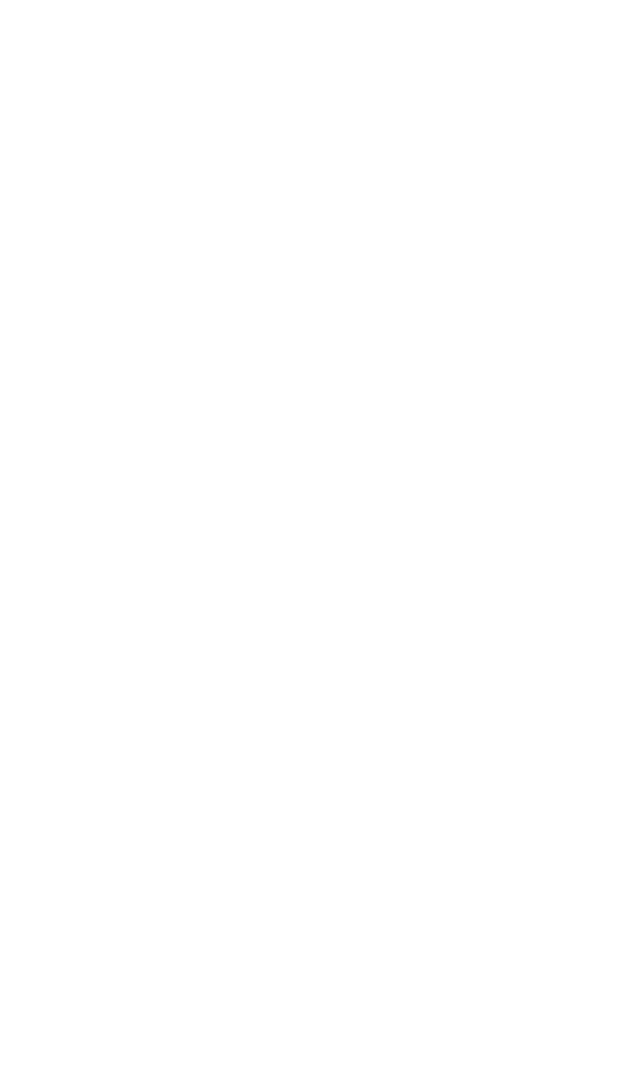
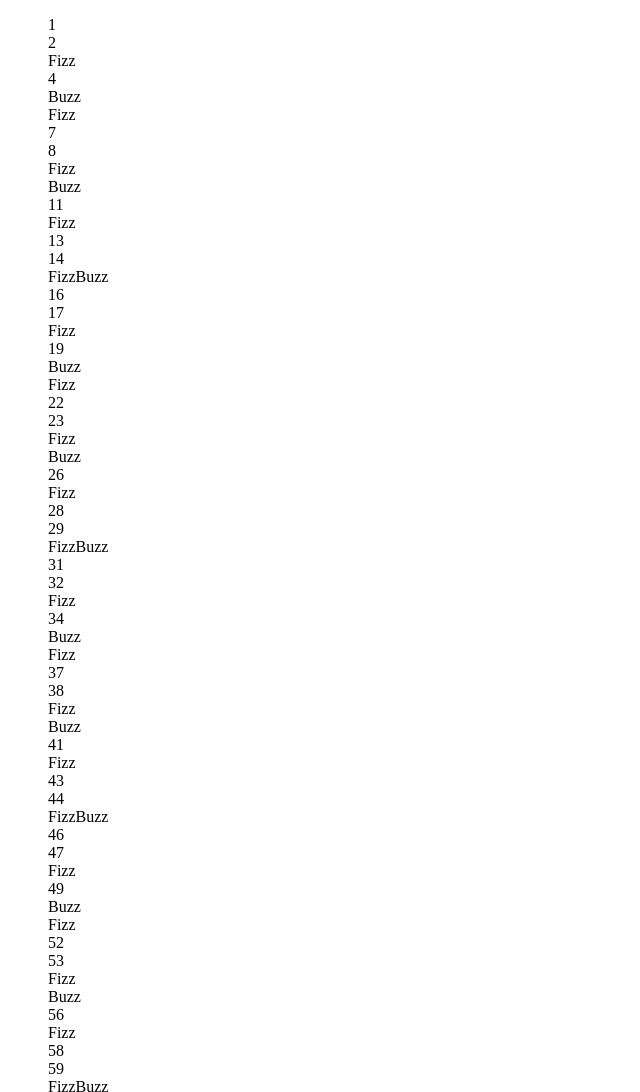
Before and after one commit to vito-g/-js-fizzbuzz, a plain HTML site: page bonus/index-bonus.html in a window 1280 px wide. Shown: the top 1092 px of the page, without its empty margins (0-640 px from the left). Before the commit the page ends 800 px from the top, so only its background shows below. Drawn offline with Linux system fonts and the light colour scheme.

Commit message:
BONUS COMPLETATO: Stampa Array in  una Lista  in HTML

```diff
--- /dev/null
+++ b/bonus/css/style-bonus.css
@@ -0,0 +1,4 @@
+ul li {
+  /* display: inline-block; */
+  list-style: none;
+}
--- a/bonus/index-bonus.html
+++ b/bonus/index-bonus.html
@@ -2,6 +2,7 @@
 <html lang="en" dir="ltr">
   <head>
     <meta charset="utf-8">
+    <link rel="stylesheet" href="css/style-bonus.css">
     <title>FIZZBUZZ(bonus)</title>
   </head>
   <body>
--- a/bonus/js/script-bonus.js
+++ b/bonus/js/script-bonus.js
@@ -21,3 +21,7 @@ for ( var x=1; x <= 100; x++) {
 }
 
 console.log(array);
+
+for ( var i = 0; i < array.length; i++) {
+  numbersString.innerHTML += '<li>' + array[i] + '<li>';
+}
```
